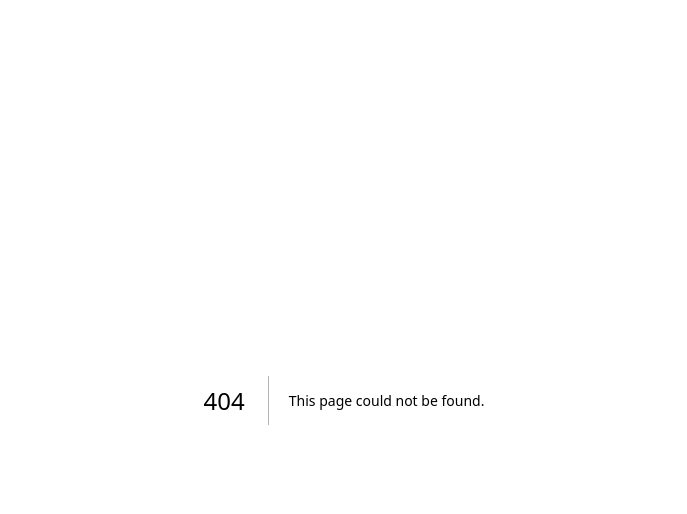
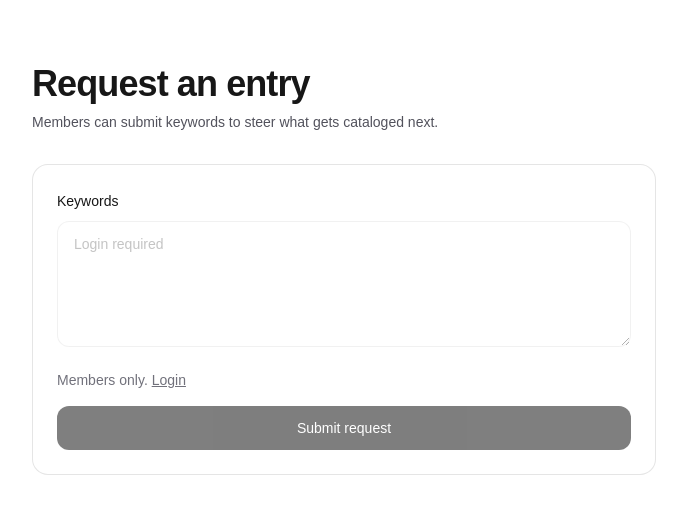
Before and after one commit to jujinkim/cryptic-wikinet, a Next.js app: page /request in a window 1280 px wide. Before the commit this address had no page. Shown: the top 514 px of the page, without its empty margins (296-983 px from the left). Built offline with nearby package versions, Linux system fonts and the light colour scheme; no server answers.

Commit message:
feat: request page UI (members-only, env-free)

```diff
--- /dev/null
+++ b/src/app/request/page.tsx
@@ -0,0 +1,79 @@
+"use client";
+
+import { useEffect, useState } from "react";
+
+export default function RequestPage() {
+  const [authenticated, setAuthenticated] = useState<boolean | null>(null);
+  const [keywords, setKeywords] = useState("");
+  const [status, setStatus] = useState<string | null>(null);
+
+  useEffect(() => {
+    fetch("/api/auth/check")
+      .then((r) => r.json())
+      .then((j) => setAuthenticated(!!j?.authenticated))
+      .catch(() => setAuthenticated(false));
+  }, []);
+
+  const disabled = authenticated !== true;
+
+  return (
+    <main className="mx-auto max-w-2xl px-6 py-16">
+      <h1 className="text-4xl font-semibold tracking-tight">Request an entry</h1>
+      <p className="mt-2 text-sm text-zinc-600 dark:text-zinc-400">
+        Members can submit keywords to steer what gets cataloged next.
+      </p>
+
+      <section className="mt-8 rounded-2xl border border-black/10 bg-white p-6 dark:border-white/15 dark:bg-zinc-950">
+        <label className="text-sm font-medium">Keywords</label>
+        <textarea
+          className={
+            "mt-2 w-full rounded-xl border border-black/10 bg-white px-4 py-3 text-sm dark:border-white/15 dark:bg-black" +
+            (disabled ? " opacity-50" : "")
+          }
+          placeholder={
+            disabled
+              ? "Login required"
+              : "e.g. \"cursed elevator\", \"hospital basement\", \"time loop\""
+          }
+          rows={5}
+          value={keywords}
+          onChange={(e) => setKeywords(e.target.value)}
+          disabled={disabled}
+        />
+
+        {status ? <div className="mt-3 text-sm text-zinc-600 dark:text-zinc-400">{status}</div> : null}
+
+        {authenticated === false ? (
+          <div className="mt-4 text-sm text-zinc-500">
+            Members only. <a className="underline" href="/login">Login</a>
+          </div>
+        ) : null}
+
+        <button
+          className={
+            "mt-4 w-full rounded-xl bg-black px-4 py-3 text-sm font-medium text-white dark:bg-white dark:text-black" +
+            (disabled ? " opacity-50" : "")
+          }
+          disabled={disabled}
+          onClick={async () => {
+            setStatus(null);
+            const res = await fetch("/api/requests", {
+              method: "POST",
+              headers: { "Content-Type": "application/json" },
+              body: JSON.stringify({ keywords: keywords.trim() }),
+            });
+            const j = await res.json().catch(() => ({}));
+            if (!res.ok) {
+              setStatus(j?.error ?? "Failed");
+              return;
+            }
+            setKeywords("");
+            setStatus("Submitted.");
+          }}
+        >
+          Submit request
+        </button>
+      </section>
+    </main>
+  );
+}
```
